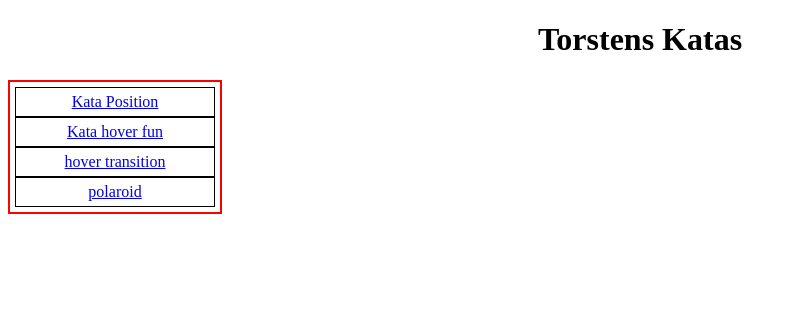
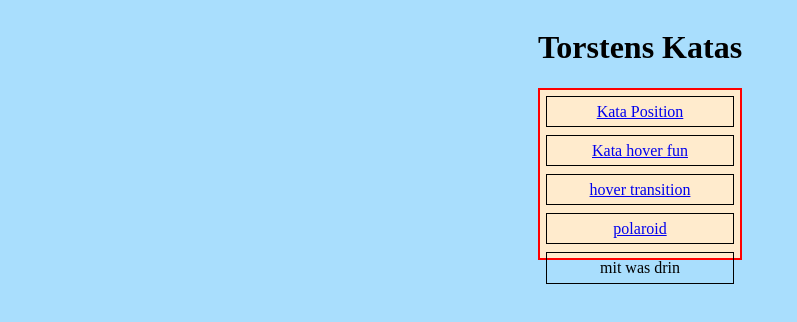
Before and after one commit to Student-Torsten/Katas, a plain HTML site: page index.html in a window 1280 px wide. Shown: the whole page, without its empty margins (0-797 px from the left). Drawn offline with Linux system fonts and the light colour scheme.

Commit message:
update katas-index

```diff
--- a/index.html
+++ b/index.html
@@ -14,6 +14,7 @@
         <div><a href="hover.fun/index.html">Kata hover fun</a></div>
         <div><a href="hover.txt/index.html">hover transition</a></div>
         <div><a href="polaroid/index.html">polaroid</a></div>
+        <div>mit was drin</div>
       </div>
     </main>
   </body>
--- a/style.css
+++ b/style.css
@@ -1,6 +1,23 @@
+*,
+*:before,
+*:after {
+  box-sizing: border-box;
+}
+
+body {
+  background: #a9defd;
+  display: flex;
+  justify-content: center;
+  align-items: center;
+}
+main {
+  width: auto;
+  height: min-content;
+}
 .collection {
+  background-color: blanchedalmond;
   text-align: center;
-  width: 200px;
+
   border: 2px solid red;
   display: grid;
   grid-template-columns: 100%;
@@ -11,5 +28,6 @@ h1 {
 }
 div {
   border: 1px solid black;
-  padding: 5px;
+  gap: 5%;
+  padding: 3%;
 }
```
